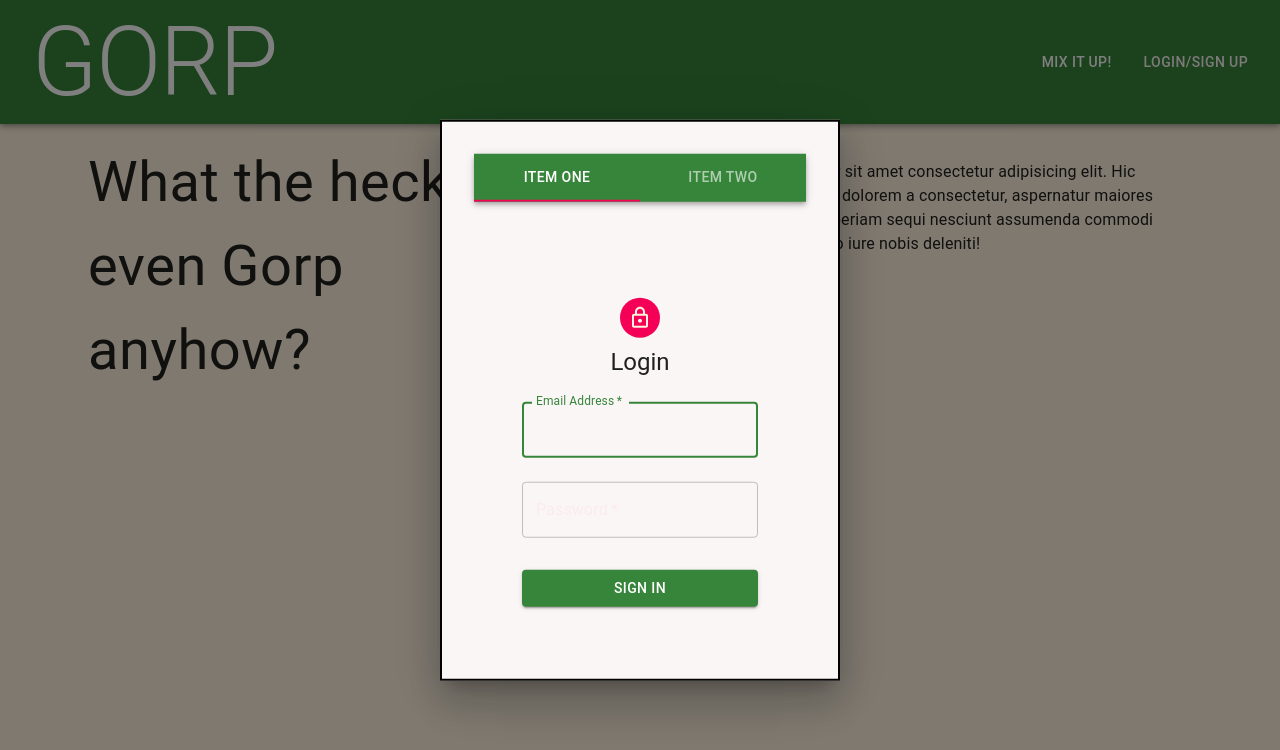
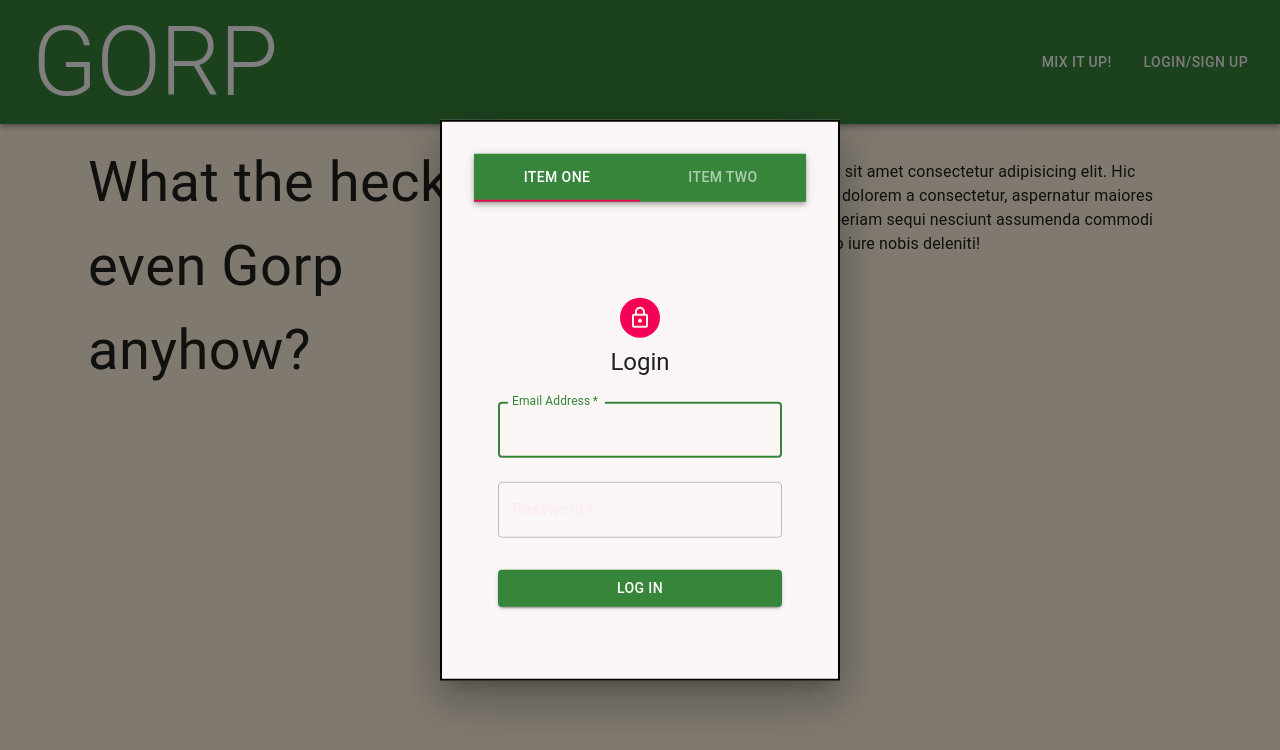
Before and after one commit to youngben97/GORP, a React (Vite) app in the folder client/: page / in a window 1280 px wide. Both pictures are taken after a click on the button "LOGIN/SIGN UP". Shown: the top 750 px of the page. Built offline with nearby package versions, Linux system fonts and the light colour scheme.

Commit message:
incorporated LOGIN_USER mutation into component

```diff
--- a/client/src/components/LoginForm.jsx
+++ b/client/src/components/LoginForm.jsx
@@ -1,11 +1,13 @@
 import * as React from 'react';
+import { useState } from 'react';
+import { useMutation } from '@apollo/client';
+import{ LOGIN_USER } from '../utils/mutation';
+import Auth from '../utils/auth';
+
 import {
     Avatar,
     Button,
     TextField,
-    // FormControlLabel,
-    // Checkbox,
-    Grid,
     Box,
     Typography,
     Container
@@ -13,19 +15,43 @@ import {
 
 import LockOutlinedIcon from '@mui/icons-material/LockOutlined';
 
-export default function Login() {
-    const handleSubmit = (event) => {
-        event.preventDefault();
-        const data = new FormData(event.currentTarget);
-        console.log({
-            email: data.get('email'),
-            password: data.get('password')
-        });
-    };
+const Login = (props) => {
+  const [formState, setFormState] = useState({email: '', password: ''});
+  const [login, { error, data }] = useMutation(LOGIN_USER);
+
+    // update state based on form input changes
+  const handleChange = (event) => {
+    const { name, value } = event.target;
+
+    setFormState({
+      ...formState,
+      [name]: value,
+    })
+  };
+// submit form
+  const handleFormSubmit = async (event) => {
+    event.preventDefault();
+    console.log(formState);
+    try {
+      const { data } = await login({
+        variables: {...formState },
+      });
+
+      Auth.login(data.login.token);
+    } catch (e) {
+      console.error(e);
+    }
+      // clear form values
+    setFormState({
+      email: '',
+      password: '',
+    });
+  };
 
     return(
-        <Container component='main' maxWidth='xs'>
+        // <Container component='main' maxWidth='xs'>
             <Box
+              maxWidth='xs'
               sx={{
                 marginTop:8,
                 display: 'flex',
@@ -39,7 +65,7 @@ export default function Login() {
               <Typography component='h1' variant='h5'>
                 Login
               </Typography>
-              <Box component='form' onSubmit={handleSubmit} noValidate sx={{ mt: 1}}>
+              <Box component='form' onSubmit={handleFormSubmit} noValidate sx={{ mt: 1}}>
                 <TextField
                     margin="normal"
                     required
@@ -49,6 +75,7 @@ export default function Login() {
                     name="email"
                     autoComplete="email"
                     autoFocus
+                    onChange={handleChange}
                     />
                 <TextField
                     margin="normal"
@@ -59,6 +86,7 @@ export default function Login() {
                     type="password"
                     id="password"
                     autoComplete="current-password"
+                    onChange={handleChange}
                 />
                 <Button
                     type="submit"
@@ -66,10 +94,12 @@ export default function Login() {
                     variant="contained"
                     sx={{ mt: 3, mb: 2 }}
                 >
-                Sign In
+                Log In
                 </Button>
               </Box>
             </Box>
-        </Container>
+        // </Container>
     )
 }
+
+export default Login;
```
